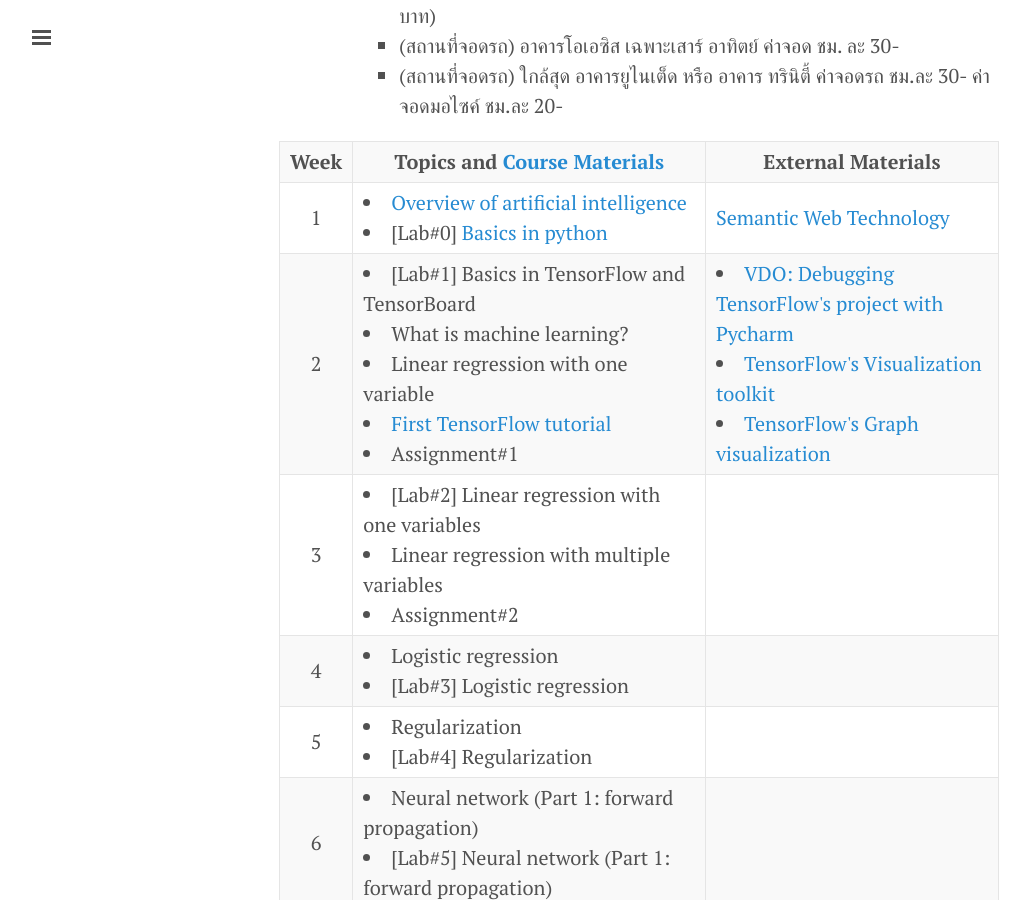
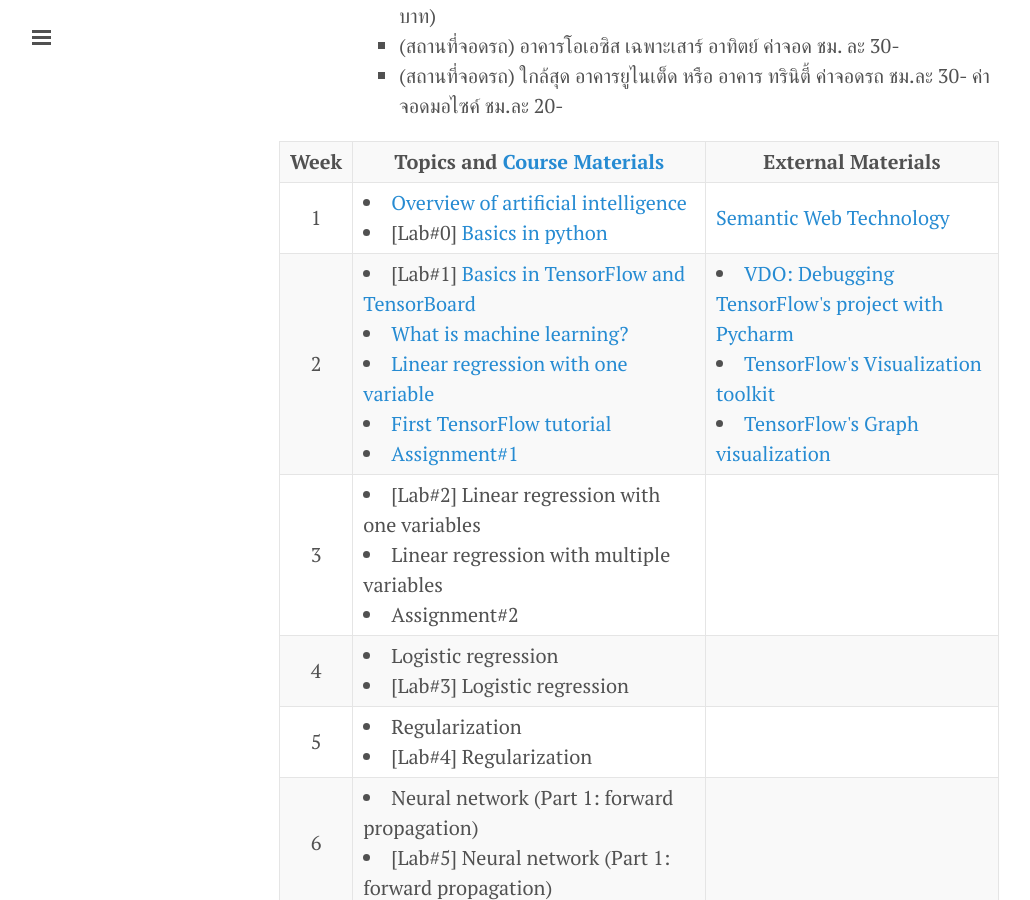
Before and after one commit to xlives/xlives.github.io, a Jekyll site: the page built from courses.markdown, in a window 1280 px wide and 900 px high, scrolled down 579 px. Shown: the whole window, without its empty margins (1-1031 px from the left). Built offline with Jekyll 4.4.1, drawn with Linux system fonts in a browser that asks for light colours; part of the change alters nothing that is shown.

```diff
--- a/courses.markdown
+++ b/courses.markdown
@@ -27,7 +27,7 @@ Present
   <tr>
     <td align='center'>1</td>
     <td>
-       <li> <a href='https://drive.google.com/drive/folders/1bi4SSM9kF0klnk-HwurDrRBPubhSvGmF?usp=sharing'>Overview of artificial intelligence</a> </li>
+       <li> <a href='https://drive.google.com/file/d/1bawtfIGcGnfGeVmhdsOSkW4YYLMHjM03/view?usp=sharing'>Overview of artificial intelligence</a> </li>
        <li> [Lab#0] <a href='https://drive.google.com/drive/folders/1AQvLBi6Kbu_Em4tjyl9g4hRSKQrEkg2N?usp=sharing'>Basics in python</a> </li>
     </td>
     <td> <a href='https://www.slideshare.net/RathachaiChawuthai1/semantic-web-technology-122723725'>Semantic Web Technology</a>
@@ -36,11 +36,11 @@ Present
   <tr>
     <td align='center'>2</td>
     <td>
-       <li> [Lab#1] Basics in TensorFlow and TensorBoard </li>
-       <li> What is machine learning? </li>
-       <li> Linear regression with one variable </li>
+       <li> [Lab#1] <a href='https://drive.google.com/open?id=12A-4tMT2SwUJnHHNBeC2bo3heZWeGP00'>Basics in TensorFlow and TensorBoard</a> </li>
+       <li> <a href='https://drive.google.com/open?id=1-NVKXIMa2r9WcFm9nYaFvMUVAh7z3VhC'>What is machine learning?</a> </li>
+       <li> <a href='https://drive.google.com/open?id=126TN4TFz-hrH1NZ87lirlhvTnK2RFWTg'>Linear regression with one variable</a> </li>
        <li> <a href='https://drive.google.com/file/d/1sDu61YvlBUeyC38QZr3jTUH2vX2JQ7bP/view?usp=sharing'>First TensorFlow tutorial</a> </li>
-       <li> Assignment#1 </li>
+       <li> <a href='https://drive.google.com/open?id=1GuVQI5si_PUeujuXedHOgNT6U9p0YsE-'>Assignment#1</a> </li>
     </td>
     <td>
           <li> <a href='https://www.youtube.com/watch?v=hYOOGstEzzM&t=1s'>VDO: Debugging TensorFlow's project with Pycharm </a> </li>
```
